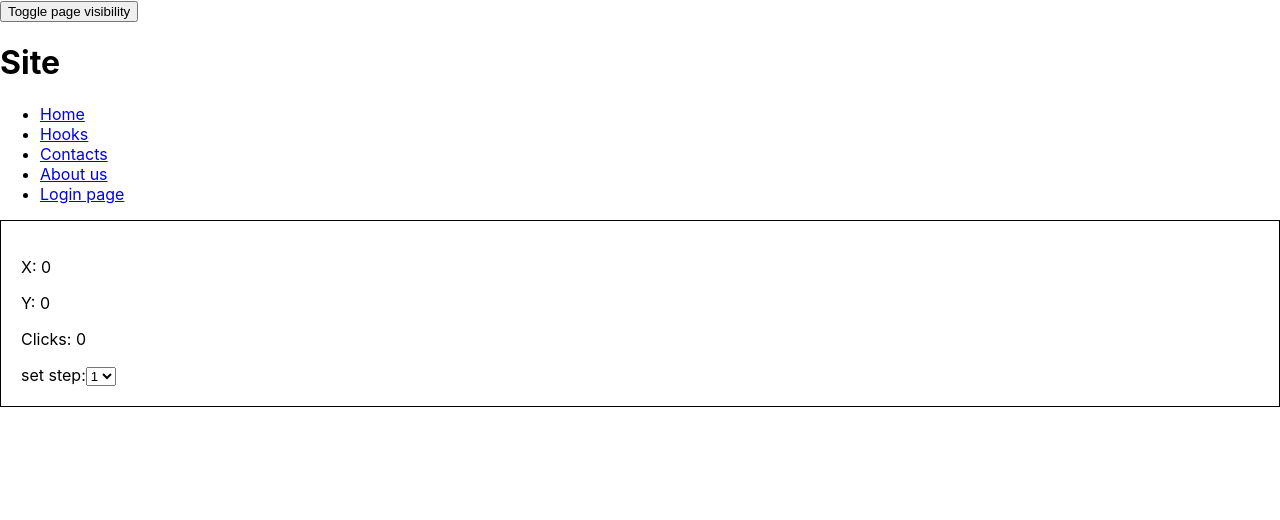
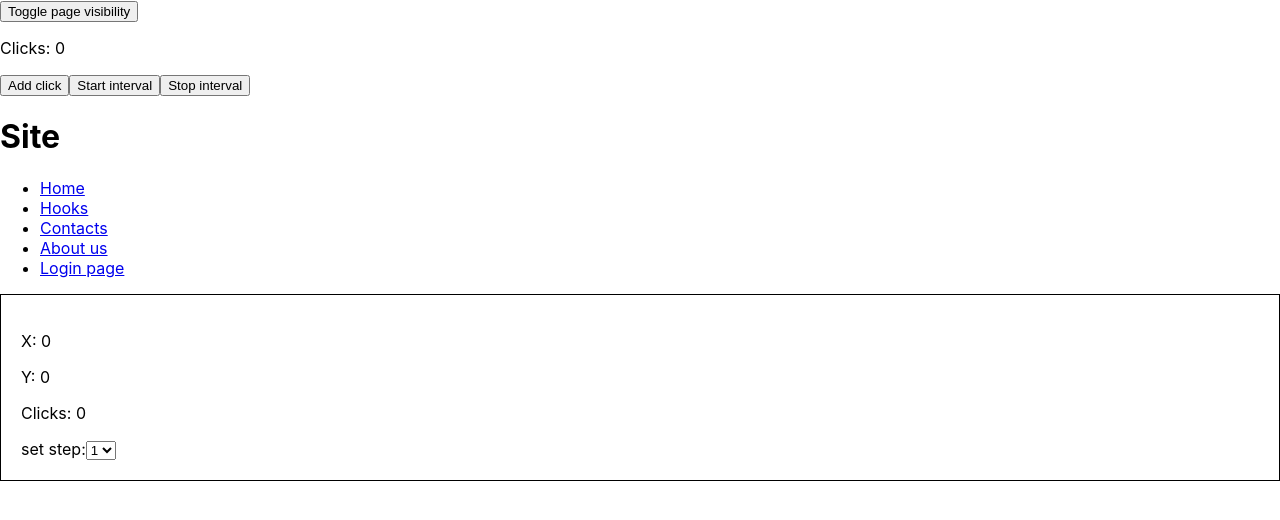
Before and after one commit to fc-fullstack-courses/pfe-2023-1-react-lessons, a React (Create React App) app: page /hooks in a window 1280 px wide. Shown: the top 520 px of the page. Built offline with nearby package versions, Linux system fonts and the light colour scheme.

Commit message:
Add async callbacks setState examples

```diff
--- a/src/App.js
+++ b/src/App.js
@@ -5,6 +5,7 @@ import HomePage from './pages/HomePage';
 import ContactsPage from './pages/ContactsPage';
 import LoginPage from './pages/LoginPage';
 import HooksPage from './pages/HooksPage';
+import Clicker from './components/Clicker';
 
 function App() {
   const [isPageShown, setIsPageShown] = useState(true);
@@ -16,6 +17,7 @@ function App() {
       <button onClick={() => setIsPageShown(!isPageShown)}>
         Toggle page visibility
       </button>
+      <Clicker />
       {isPageShown && (
         <Switch>
           {/* конкрентний маршрут, світч відмальовую перший маршрут який задовільняє урлі */}
--- a/src/components/Clicker/index.jsx
+++ b/src/components/Clicker/index.jsx
@@ -10,12 +10,17 @@ class Clicker extends Component {
   }
 
   handleClick = () => {
-    const { clicks } = this.state;
-
     console.log('click');
 
-    this.setState({
-      clicks: clicks + 1,
+    this.setState((state) => {
+      return {
+        clicks: state.clicks + 1
+      }
+    });
+    this.setState((state) => {
+      return {
+        clicks: state.clicks + 1
+      }
     });
   };
 
--- a/src/pages/HooksPage/index.jsx
+++ b/src/pages/HooksPage/index.jsx
@@ -32,11 +32,32 @@ const HooksPage = () => {
     // інакше повторний виклик буде пропущено
   }, []);
 
-  function handleClick(e) {
-    // сюди одразу передаємо нове значення стану
-    setClick(clicks + step);
-    console.log(`clicks ${clicks}`);
-    console.log(`step: ${step}`);
+  // function handleClick(e) {
+  //   // сюди одразу передаємо нове значення стану
+  //   setClick(clicks + step);
+  //   console.log(`clicks ${clicks}`);
+  //   console.log(`step: ${step}`);
+  // }
+
+  // useEffect(() => {
+  //   console.log('clicks effect');
+
+  //   document.body.addEventListener('click', handleClick);
+
+  //   return () => {
+  //     document.body.removeEventListener('click', handleClick);
+  //   };
+  // }, [clicks, step]);
+
+  function handleClick() {
+
+    setStep((prevStep => {
+      setClick((prevClicks) => prevClicks + prevStep);
+
+      return prevStep;
+    }));
+
+    console.log('handleClick');
   }
 
   useEffect(() => {
@@ -47,7 +68,8 @@ const HooksPage = () => {
     return () => {
       document.body.removeEventListener('click', handleClick);
     };
-  }, [clicks, step]);
+  }, []);
+
 
   useEffect(() => {
     console.log('clicks changed');
```
